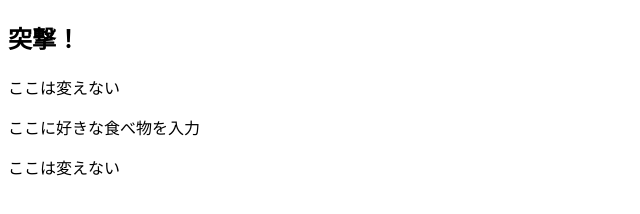
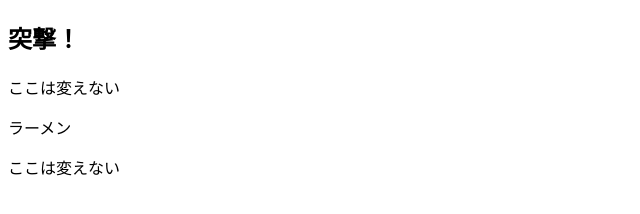
Before and after one commit to kousei-kimura/pushConflict, a plain HTML site: page index.html in a window 1280 px wide. Shown: the whole page, without its empty margins (0-640 px from the left). Drawn offline with Linux system fonts and the light colour scheme.

Commit message:
[modify]index.htmlの変更

```diff
--- a/index.html
+++ b/index.html
@@ -6,7 +6,7 @@
 <body>
 <h2> 突撃！ </h2>
 <p>ここは変えない</p>
-<p>ここに好きな食べ物を入力</p>
+<p>ラーメン</p>
 <p>ここは変えない</p>
 </body>
 </html>
```
